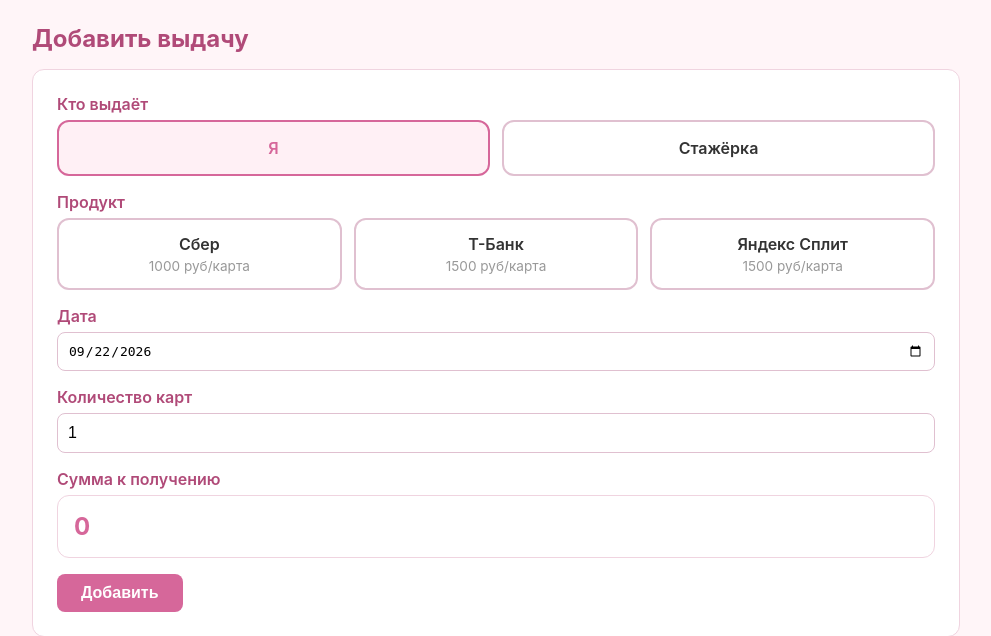
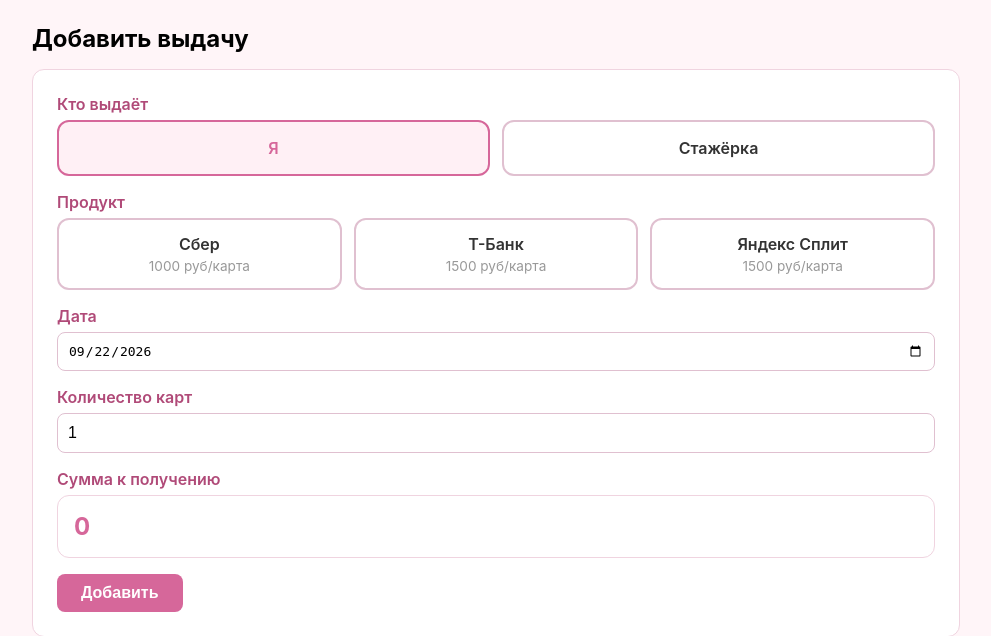
Before and after one commit to KryakvinaEkaterina/katya-cards, a Flask app: page /add in a window 1280 px wide. Shown: the part 102-738 px from the top of the page, without its empty margins (144-1135 px from the left). Run offline with Flask 3, Linux system fonts and the light colour scheme; the visitor is signed in with stand-in values (Sample User, id 1).

Commit message:
style.css

```diff
--- a/static/style.css
+++ b/static/style.css
@@ -123,7 +123,7 @@ tr:hover { background: #fffafa; }
     margin-bottom: 16px;
     color: #2e7d32;
 }
-h2 { color: #b04a78; margin-bottom: 16px; }
+h2 { color: #000000; margin-bottom: 16px; }
 .analysis-day {
     display: flex;
     justify-content: space-between;
```
